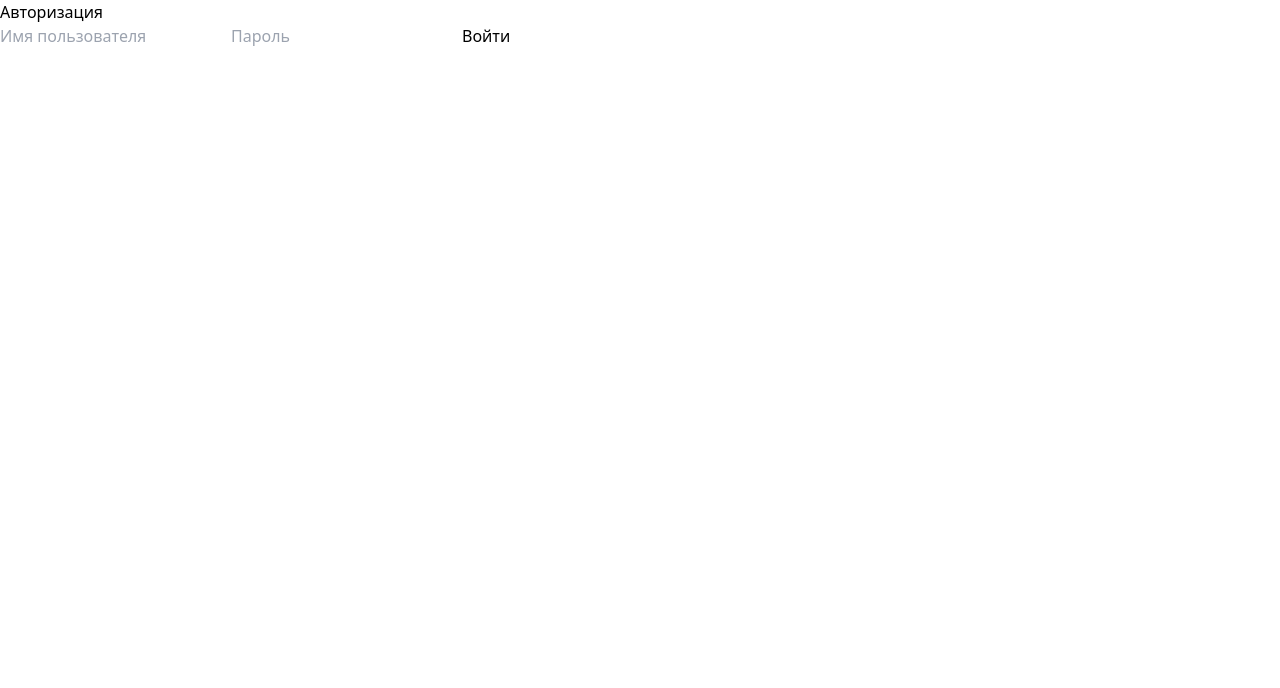
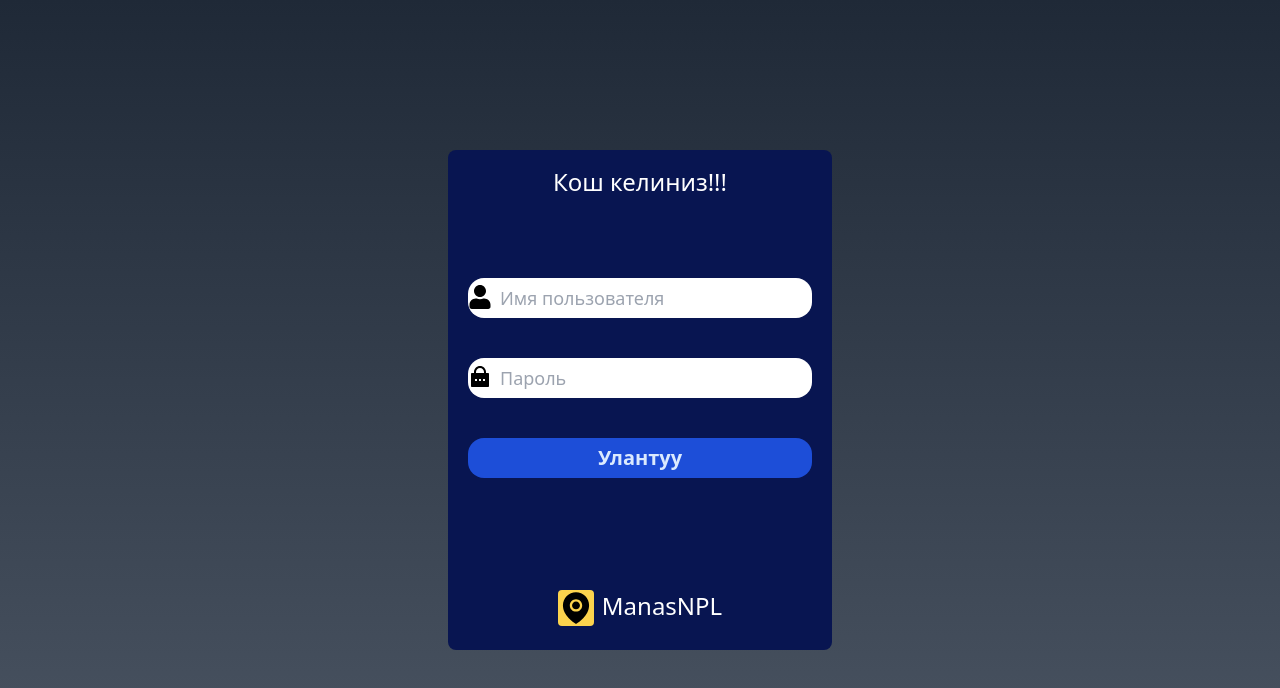
Before and after one commit to AlibekovNurtilek/Conllu-Editor, a React (Vite) app in the folder Front-End/mysite/: page /instruction in a window 1280 px wide. Shown: the top 688 px of the page. Built offline with nearby package versions, Linux system fonts and the light colour scheme.

Commit message:
login done

```diff
--- a/Front-End/mysite/src/components/Instruction.jsx
+++ b/Front-End/mysite/src/components/Instruction.jsx
@@ -10,8 +10,7 @@ const Instruction = () => {
   return (
     <div>
       <h2>Добро пожаловать!</h2>
-      <button className="bg-red-600 m-3 px-3 py-2 rounded-md text-white" onClick={handleLogout}>Выйти</button>
-      {/* Основной контент приложения */}
+
     </div>
   );
 };
--- a/Front-End/mysite/src/components/Login.jsx
+++ b/Front-End/mysite/src/components/Login.jsx
@@ -1,8 +1,11 @@
 import React, { useState } from 'react';
+import { FaUser } from "react-icons/fa";
+import { RiLockPasswordFill } from "react-icons/ri";
+import { AiFillEnvironment } from "react-icons/ai";
 
 
 const users = [
-  { username: 'user1', password: 'password1' },
+  { username: 'Nurtilek', password: 'nurtilek' },
   { username: 'linguist1', password: 'linguistpass1' },
   { username: 'linguist2', password: 'linguistpass2' },
 ];
@@ -22,27 +25,55 @@ function Login({ onLogin }) {
       setError('');
       onLogin(user); // Передаём данные пользователя в родительский компонент
     } else {
-      setError('Неверный логин или пароль');
+      setError('Туура эмес маалымат киргизилди');
     }
   };
 
   return (
-    <div>
-      <h2>Авторизация</h2>
-      <input
-        type="text"
-        placeholder="Имя пользователя"
-        value={username}
-        onChange={(e) => setUsername(e.target.value)}
-      />
-      <input
-        type="password"
-        placeholder="Пароль"
-        value={password}
-        onChange={(e) => setPassword(e.target.value)}
-      />
-      <button onClick={handleLogin}>Войти</button>
-      {error && <p>{error}</p>}
+    <div className='flex justify-center items-center h-screen bg-gradient-to-b from-gray-800 to-gray-600'>
+      <div className='w-96 h-[500px] bg-dark-purple rounded-lg text-white'>
+        <h2 className='text-center text-2xl my-4 text-'>Кош келиниз!!!</h2>
+
+        <div className='mt-20'>
+            <div className='flex  rounded-2xl bg-white mx-5 h-10 '>
+                <div className='mr-2'> <FaUser className='text-black text-2xl mt-[6.5px]'/></div>
+                <input className='text-black  focus:outline-none w-72 text-lg' type="text"
+                    placeholder="Имя пользователя"
+                    value={username}
+                    onChange={(e) => setUsername(e.target.value)} />
+            </div>
+
+            <div className='flex mt-10  rounded-2xl bg-white mx-5 h-10 '>
+                <div className='mr-2'> <RiLockPasswordFill className='text-black text-2xl mt-[6.5px]'/></div>
+                <input className='text-black bg-white focus:outline-none w-72 text-lg' type="password"
+                    placeholder="Пароль"
+                    value={password}
+                    onChange={(e) => setPassword(e.target.value)} />
+            </div>
+
+            <div className=' mt-10    mx-5 h-10 '>
+                <button className='text-blue-100 rounded-2xl  w-[100%] h-[100%] cursor-pointer text-xl
+                    bg-blue-700 hover:bg-blue-800 font-bold'
+                    onClick={handleLogin}>Улантуу</button>
+                {error && <p className='text-red-600 text-center mt-1'>{error}</p>}
+            </div>
+        </div>
+
+        <div className='flex justify-center mt-28'>
+            <div className="inline-flex">
+                <AiFillEnvironment
+                className={`bg-amber-300 text-black text-4xl rounded cursor-pointer block float-left mr-2 duration-500`}
+                />
+
+                <h1
+                className={`text-white origin-left font-medium text-2xl duration-300`}
+                >
+                ManasNPL
+                </h1>
+            </div>
+        </div>
+
+      </div>
     </div>
   );
 }
--- a/Front-End/mysite/src/components/Sidebar.jsx
+++ b/Front-End/mysite/src/components/Sidebar.jsx
@@ -55,6 +55,25 @@ const Sidebar = ({ open, setOpen, handleLogout }) => {
         >
           ManasNPL
         </h1>
+      </div>
+
+      <div
+        className={`flex items-center rounded-md bg-light-white mt-6 ${
+          !open ? "px-2.5" : "px-4"
+        } py-2`}
+      >
+        <BsSearch
+          className={`text-white text-lg block float-left cursor-pointer ${
+            open && "mr-2"
+          }`}
+        />
+        <input
+          type={"search"}
+          placeholder="Search"
+          className={`text-base bg-transparent w-full text-white focus:outline-none ${
+            !open && "hidden"
+          }`}
+        />
       </div>
 
       <ul className="pt-2">
```
